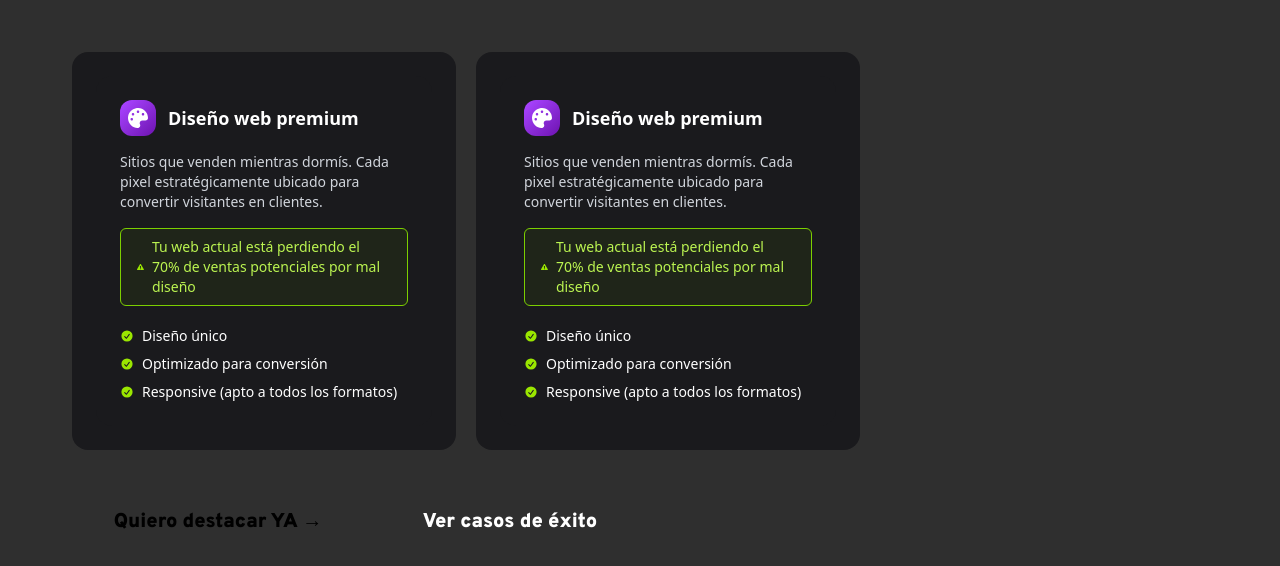
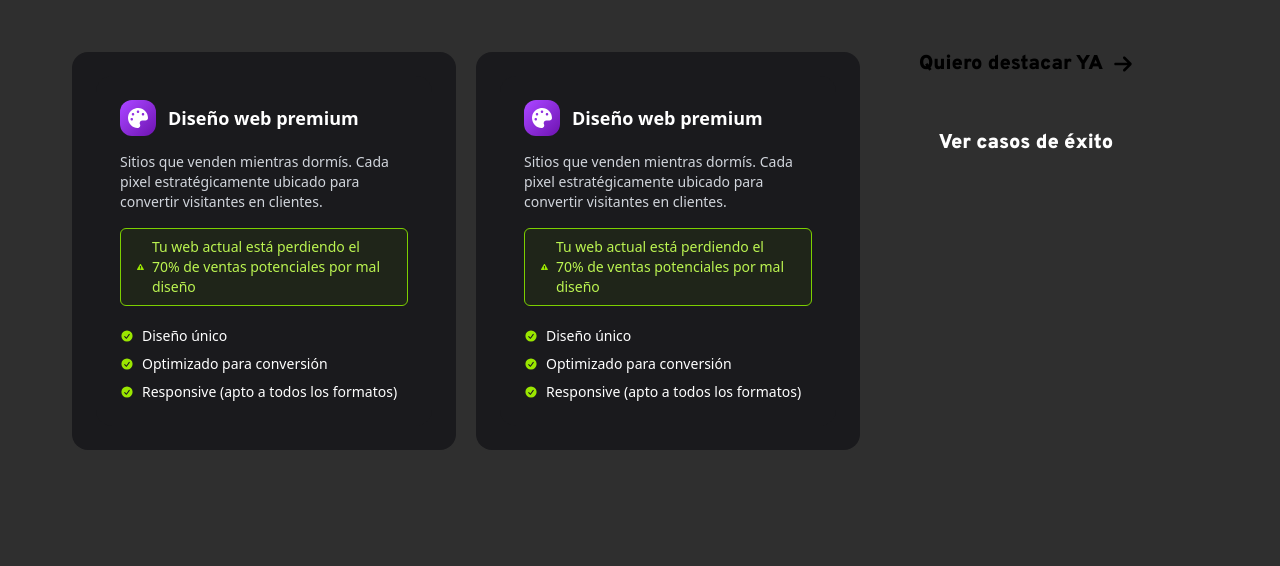
Before and after one commit to GamaEstudio/gama-website, a React (Vite) app: page / in a window 1280 px wide. Shown: the top 566 px of the page. Built offline with nearby package versions, Linux system fonts and the light colour scheme.

Commit message:
fix/buttonsFlex

```diff
--- a/src/App.tsx
+++ b/src/App.tsx
@@ -1,5 +1,8 @@
 import PremiumDesignCard from "./components/PremiumDesignCard"
 import Button from "./components/Button/Button"
+
+import { FaArrowRight } from "react-icons/fa6"
+
 import "./App.css"
 
 function App() {
@@ -8,7 +11,9 @@ function App() {
 			<PremiumDesignCard />
 			<PremiumDesignCard />
 			<div>
-				<Button className="mb-4">Quiero destacar YA →</Button>
+				<Button className="mb-4">
+					Quiero destacar YA <FaArrowRight />
+				</Button>
 				<Button opcion="2">Ver casos de éxito</Button>
 			</div>
 		</div>
--- a/src/components/Button/Button.tsx
+++ b/src/components/Button/Button.tsx
@@ -6,7 +6,9 @@ const Button = ({ children, alto = "63px", ancho = "276px", size = "20px", onCli
 		<button
 			onClick={onClick}
 			style={{ width: ancho, height: alto, fontSize: size }}
-			className={`rounded-[1rem] font-black px-4 py-2 mx-2 cursor-pointer font-2 ${opcion == "1" ? "btn-degradado" : "btn-solido"} ${className}`}
+			className={`flex items-center justify-center gap-2.5 rounded-[1rem] font-black px-4 py-2 mx-2 cursor-pointer font-2 ${
+				opcion == "1" ? "btn-degradado" : "btn-solido"
+			} ${className}`}
 		>
 			{children}
 		</button>
```
